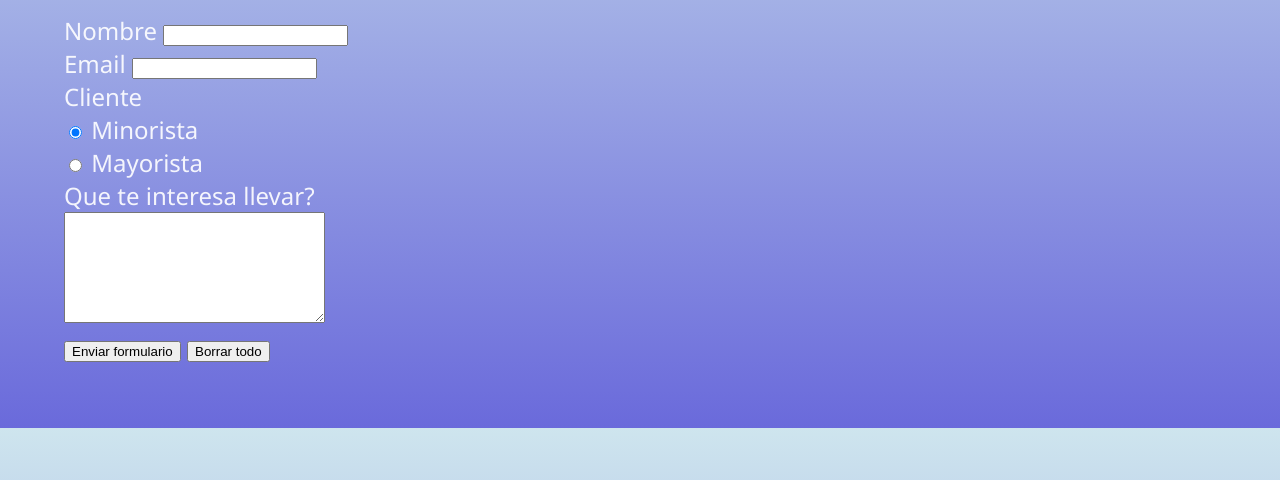
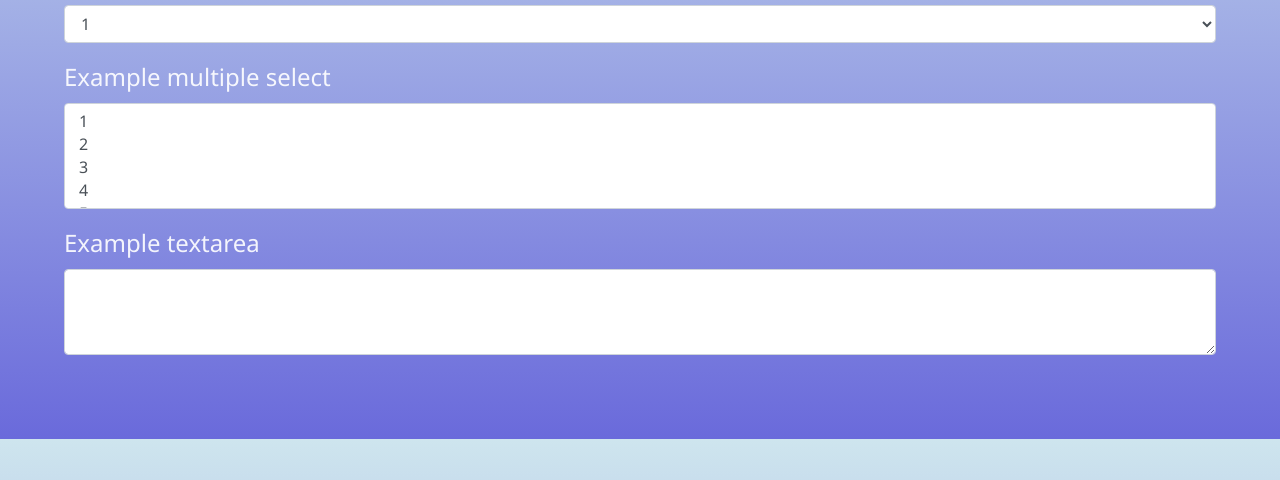
Before and after one commit to pilar-c/mi_repositorio, a plain HTML site: page presupuestos.html in a window 1280 px wide. Shown: the part 320-800 px from the top of the page. Drawn offline with nearby package versions, Linux system fonts and the light colour scheme.

Commit message:
Update presupuestos.html

```diff
--- a/presupuestos.html
+++ b/presupuestos.html
@@ -3,6 +3,7 @@
 <head>
     <meta charset="UTF-8">
     <meta name="viewport" content="width=device-width, initial-scale=1.0">
+    <link rel="stylesheet" href="https://cdn.jsdelivr.net/npm/bootstrap@4.6.0/dist/css/bootstrap.min.css" integrity="undefined" crossorigin="anonymous">
     <title>Presupuestos</title>
     <style>
 
@@ -31,23 +32,35 @@
     <h1>Pedi tu Kit!</h1>
 
     <form>
-        Nombre <input type="text" name="nombre">
-        <br>
-        Email <input type="text" name="email">
-        <br>
-        Cliente
-        <br>
-        <input type="radio" name="Cliente" value="Minorista" checked> Minorista
-        <br>
-        <input type="radio" name="Cliente" value="Mayorista"> Mayorista
-        <br>
-        Que te interesa llevar?
-        <br>
-        <textarea cols="30" rows="7" name="comentarios"></textarea>
-        <br>
-        <input type="submit" value="Enviar formulario">
-        <input type="Reset" value="Borrar todo">
-    </form>
+        <div class="form-group">
+          <label for="exampleFormControlInput1">Email address</label>
+          <input type="email" class="form-control" id="exampleFormControlInput1" placeholder="name@example.com">
+        </div>
+        <div class="form-group">
+          <label for="exampleFormControlSelect1">Example select</label>
+          <select class="form-control" id="exampleFormControlSelect1">
+            <option>1</option>
+            <option>2</option>
+            <option>3</option>
+            <option>4</option>
+            <option>5</option>
+          </select>
+        </div>
+        <div class="form-group">
+          <label for="exampleFormControlSelect2">Example multiple select</label>
+          <select multiple class="form-control" id="exampleFormControlSelect2">
+            <option>1</option>
+            <option>2</option>
+            <option>3</option>
+            <option>4</option>
+            <option>5</option>
+          </select>
+        </div>
+        <div class="form-group">
+          <label for="exampleFormControlTextarea1">Example textarea</label>
+          <textarea class="form-control" id="exampleFormControlTextarea1" rows="3"></textarea>
+        </div>
+      </form>
 
 </main>
 
```
